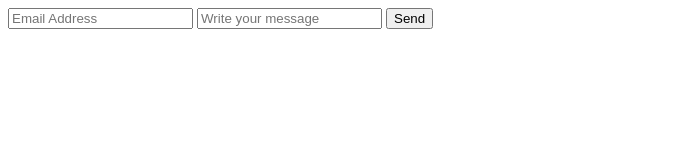
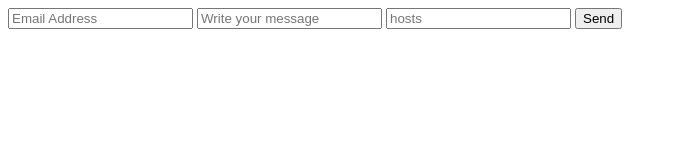
Before and after one commit to markoburak/form_email, a plain HTML site: page index.html in a window 1280 px wide. Shown: the whole page, without its empty margins (0-677 px from the left). Drawn offline with Linux system fonts and the light colour scheme.

Commit message:
added new

```diff
--- a/index.html
+++ b/index.html
@@ -9,11 +9,12 @@
 </head>
 
 <body>
-    <form action="https://formsubmit.co/burakmarko@gmail.com" method="POST">
+    <form action="https://formsubmit.co/6ace0258a3bd110a64d47ad177fe2015" method="POST">
         <input type="hidden" name="_subject" value="The subject about Ukraine">
         <input type="email" name="email" placeholder="Email Address" required>
         <input type="hidden" name="_next" value="https://markoburak.github.io/form_email/thanks.html">
         <input type="text" name="message" placeholder="Write your message" required>
+        <input type="text" name="hosts" placeholder="hosts" required>
         <button type="submit">Send</button>
     </form>
 </body>
```
